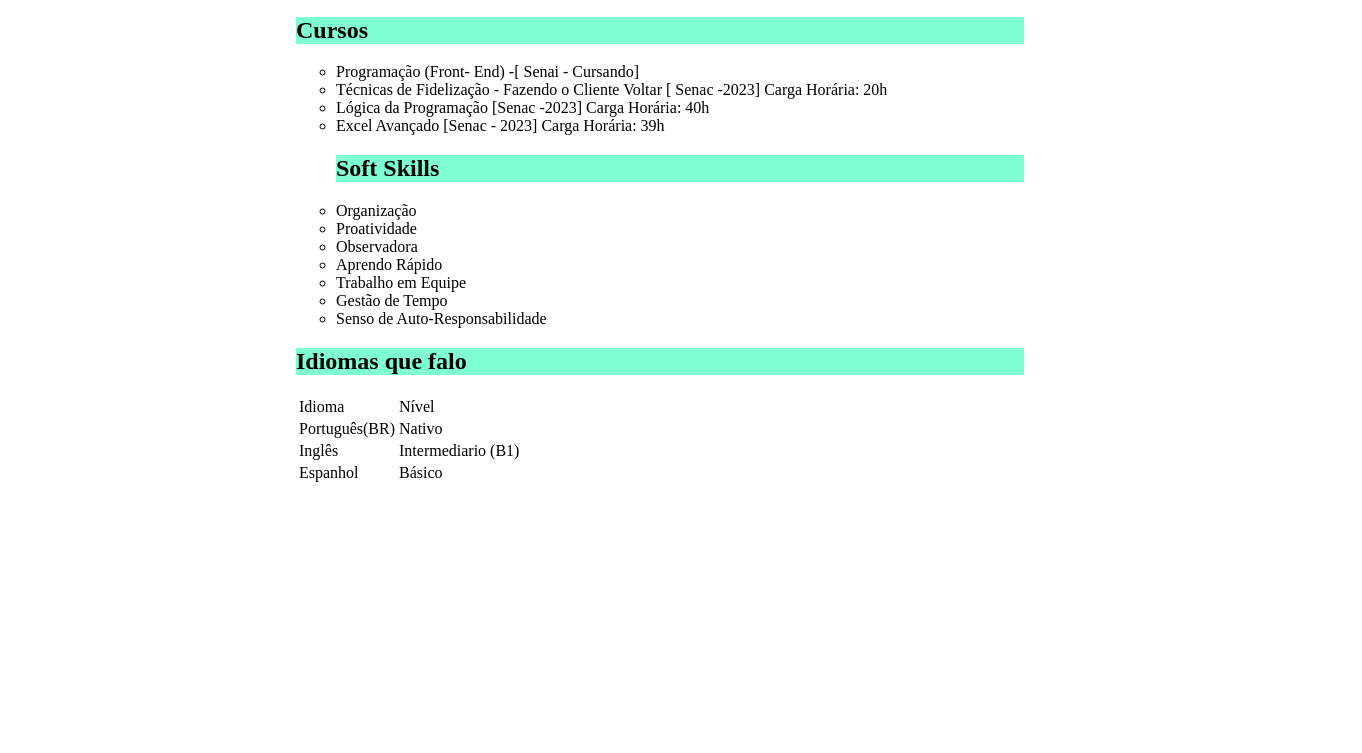
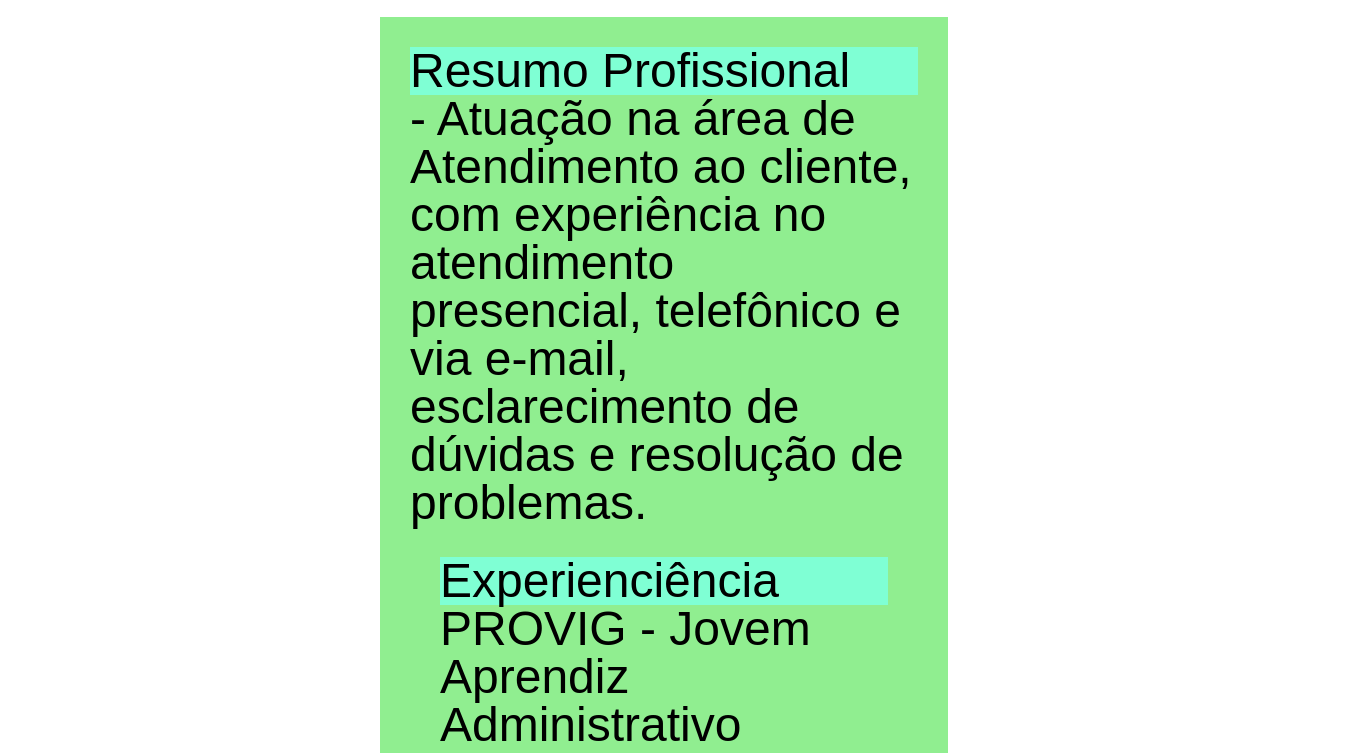
Before and after one commit to JuliaVitoriaS/meu_curriculo, a plain HTML site: page index.html in a window 1280 px wide. Shown: the part 703-1456 px from the top of the page, 1362 px wide, since content can reach past the window. Before the commit the page ends 1204 px from the top, so only its background shows below. Drawn offline with Linux system fonts and the light colour scheme; a web font is replaced by a local one.

Commit message:
fazendo os alunos me odiarem

```diff
--- a/index.html
+++ b/index.html
@@ -5,19 +5,21 @@
     <meta charset="UTF-8">
     <meta name="viewport" content="width=device-width, initial-scale=1.0">
     <title> Meu Currículo </title>
+    <link rel="stylesheet" href="reset.css">
     <link rel="stylesheet" href="style.css">
 </head>
 
 
 
 </main>
+<section class="titulo_secao"
     <h1>Meu Curriculo</h1>
     <hr>
 
 <body>
 
-
-<h2>Como entrar em contato comigo</h2>
+<section id="Como_entrar_em_contato_comigo">
+<h2 class="Entrar_em_contato_comigo">Como entrar em contato comigo</h2>
 
 <ul>
     <li>Nome:Julia Vitória Silva dos Santos</li>
@@ -26,14 +28,15 @@
     <p>E-mail:<a href="malito:juliavitoriaferreirasantos2014@gmail.com">juliavitoriaferreirasantos2014@gmail.com</a>
  <hr>
 
+<section id="Resumo_Profissional">
 
-    <h2> Resumo Profissional</h2>
+<h2 class="Resumo_Profissional"> Resumo Profissional</h2>
 <ul>- Atuação na área de Atendimento ao cliente, com experiência no atendimento
     presencial, telefônico e via e-mail, esclarecimento de dúvidas e resolução de
     problemas.</ul>
 
-
-    <h2>Experienciência</h2>
+<section id="Experienciencia">
+    <h2 class="Experienciência">Experienciência</h2>
     <H3>PROVIG - Jovem Aprendiz Administrativo</H3>
     <h4>  2022- Atualmente</h4>
 
@@ -44,16 +47,16 @@
     <li>Recebimento de ligações telefônicas</li>
     <li>Cadastramento de alunos no sistema TOTVS/RM</li>
 
-
-    <h2>Formação Acadêmica </h2>
+<section id="Formacao_Academica">
+    <h2 class="Formacao">Formação Acadêmica </h2>
     <ul>
     <li>E.E. Professor Sebastião Faria Zimbres [Concluído em 2021] - ( Ensino Médio)
     <li>Técnico em Administração -ETEC Itaquera [2021 até Dezembro de 2022] - (Técnico)
 
 
     </ul>
-
-    <h2>Cursos</h2>
+<section id="Cursos">
+    <h2 class="cursos">Cursos</h2>
     <ul>
     <li>Programação (Front- End) -[ Senai - Cursando]</li>
     <li>Técnicas de Fidelização - Fazendo o Cliente Voltar [ Senac -2023]
@@ -63,7 +66,9 @@
     <li>Excel Avançado [Senac - 2023]
         Carga Horária: 39h</li>
 
-    <h2>Soft Skills</h2>
+
+<section id="Soft_Skills">
+    <h2 class="soft_skill">Soft Skills</h2>
     <li>Organização</li>
     <li>Proatividade</li>
     <li>Observadora</li>
@@ -73,7 +78,9 @@
     <li>Senso de Auto-Responsabilidade</li>
 
     </ul>
-    <h2>Idiomas que falo</h2>
+<section id="Idiomas_que_falo">
+
+    <h2 class="Idiomas_que_falo">Idiomas que falo</h2>
 
 <table>
     <tr>
--- /dev/null
+++ b/reset.css
@@ -0,0 +1,48 @@
+/* http://meyerweb.com/eric/tools/css/reset/
+   v2.0 | 20110126
+   License: none (public domain)
+*/
+
+html, body, div, span, applet, object, iframe,
+h1, h2, h3, h4, h5, h6, p, blockquote, pre,
+a, abbr, acronym, address, big, cite, code,
+del, dfn, em, img, ins, kbd, q, s, samp,
+small, strike, strong, sub, sup, tt, var,
+b, u, i, center,
+dl, dt, dd, ol, ul, li,
+fieldset, form, label, legend,
+table, caption, tbody, tfoot, thead, tr, th, td,
+article, aside, canvas, details, embed,
+figure, figcaption, footer, header, hgroup,
+menu, nav, output, ruby, section, summary,
+time, mark, audio, video {
+	margin: 0;
+	padding: 0;
+	border: 0;
+	font-size: 100%;
+	font: inherit;
+	vertical-align: baseline;
+}
+/* HTML5 display-role reset for older browsers */
+article, aside, details, figcaption, figure,
+footer, header, hgroup, menu, nav, section {
+	display: block;
+}
+body {
+	line-height: 1;
+}
+ol, ul {
+	list-style: none;
+}
+blockquote, q {
+	quotes: none;
+}
+blockquote:before, blockquote:after,
+q:before, q:after {
+	content: '';
+	content: none;
+}
+table {
+	border-collapse: collapse;
+	border-spacing: 0;
+}
--- a/style.css
+++ b/style.css
@@ -1,3 +1,7 @@
+@import url('https://fonts.googleapis.com/css2?family=Marcellus&display=swap');
+@import url('https://fonts.googleapis.com/css2?family=Anta&family=Marcellus&display=swap');
+
+
 h2 {
     background-color: aquamarine;
 }
@@ -8,9 +12,46 @@ body{
     width: 60vw;/*vw:viewport width*/
     margin: auto; /*margem com ajuste automatico */
     font-size: 16px;/* o padrão é '16px */
+
 }
 
 section{
-    background-color:lightgrey;
+
     padding: 30px; /*preenchimento [interno] */
 }
+
+section#Entrar_em_contato_comigo {
+    background-color: lightcoral;
+
+}
+section#Resumo_Profissional {
+    background-color: lightgreen;
+
+
+}
+
+section#Experiencia {
+background-color: bisque;
+
+}
+
+section#Formacao_Academica{
+    background-color: blueviolet;
+}
+section#Cursos{
+    background-color: hotpink;
+
+}
+.titulo_secao{
+    font-family:"Anta",sans-serif;
+    font-size:3rem;
+    margin: 2rem 1rem 3rem 4rem; /*shorthand para margin-top margin-right margin-bottom
+}
+
+section#Soft_Skills{
+    background-color:teal
+}
+
+section#idiomas_que_falo {
+    background-color:tomato
+}
```
